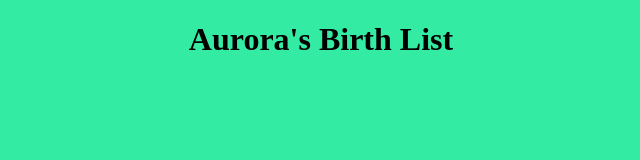
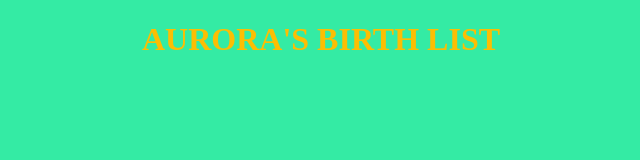
Before and after one commit to MaxGae/MaxGae.github.io, a plain HTML site: page index.html in a window 1280 px wide. Shown: the whole page, without its empty margins (319-959 px from the left). Drawn offline with Linux system fonts and the light colour scheme.

Commit message:
Update styles.css

```diff
--- a/Styles/styles.css
+++ b/Styles/styles.css
@@ -1,5 +1,8 @@
 body {
-    text-align: center;
-    text-color: #fcbe03;
     background-color: #34eba4;
   }
+h1 {
+  text-align: center;
+  text-transform: uppercase;
+  color: #fcbe03;
+}
```
